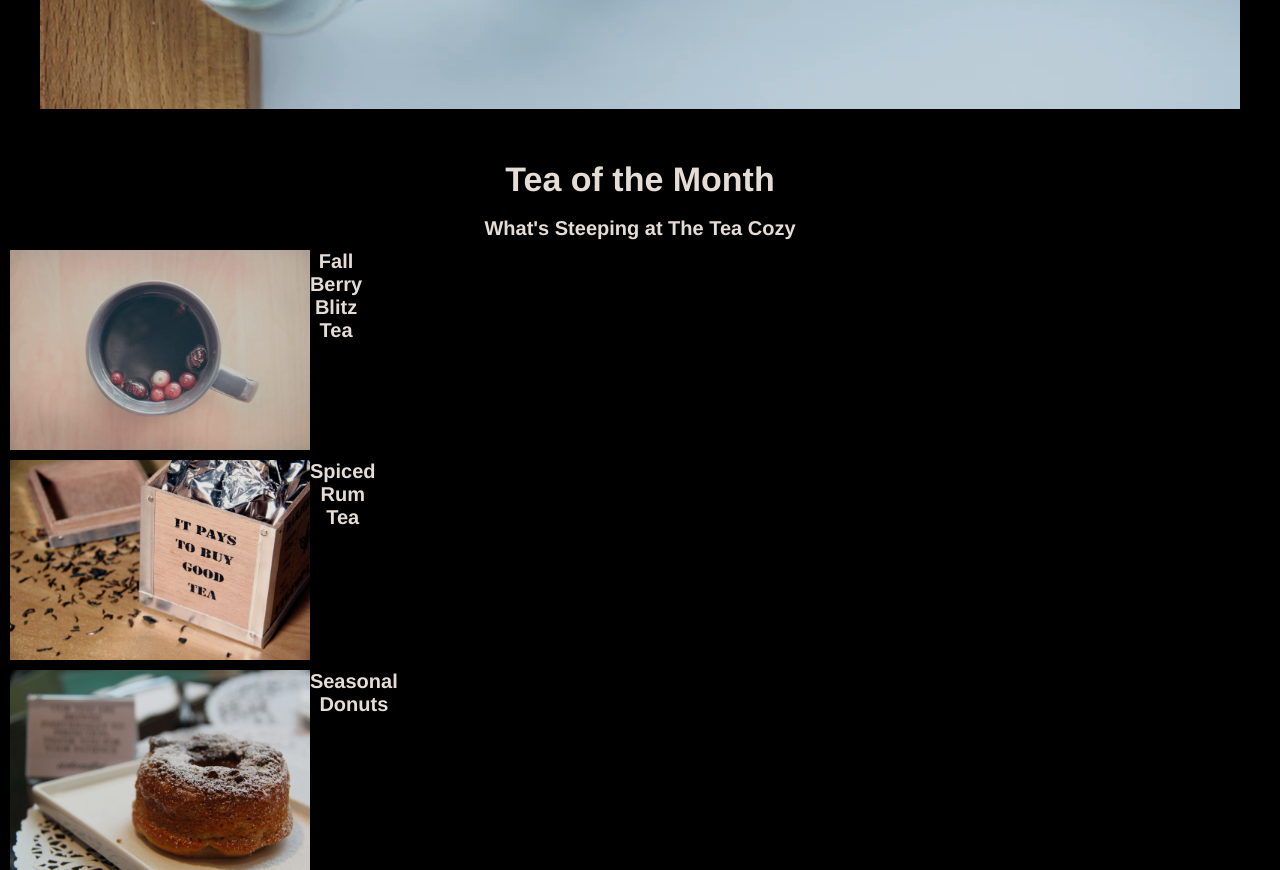
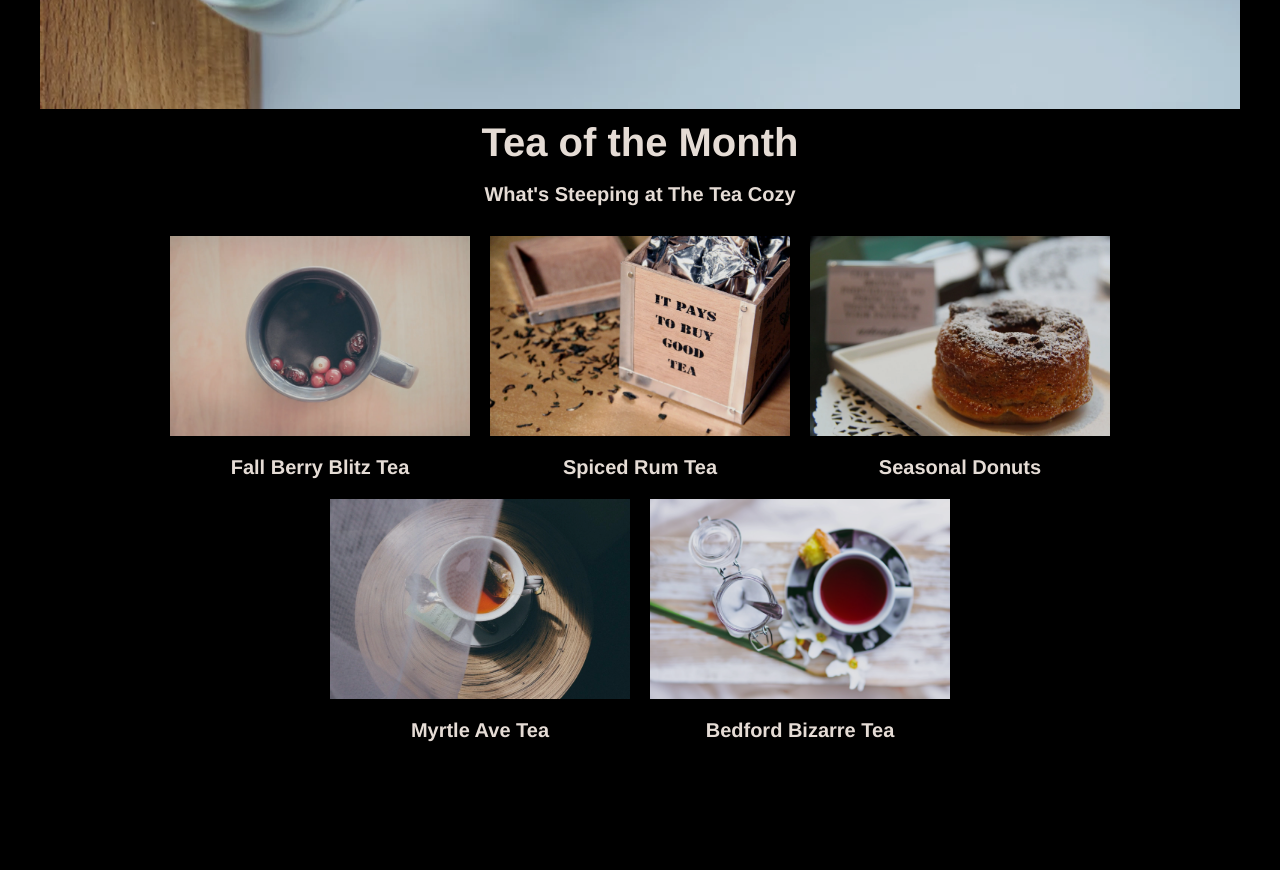
Before and after one commit to CH-MinuteMaker/Project-7---Tea-Cozy, a plain HTML site: page index.html in a window 1280 px wide. Shown: the part 660-1530 px from the top of the page. After the commit the page ends 1412 px from the top, so only its background shows below. Drawn offline with Linux system fonts and the light colour scheme.

Commit message:
completed month section

```diff
--- a/index.html
+++ b/index.html
@@ -32,6 +32,7 @@
             <h4>What's Steeping at The Tea Cozy</h4>
         </div>
 
+        <div class="monthly-container">
             <div class="categories">
                 <img src="./Images/img-berryblitz.webp" alt="Berry Blitz Tea drink">
                 <h4>Fall Berry Blitz Tea</h4>
@@ -46,6 +47,18 @@
                 <img src="./Images/img-donut.webp" alt="Seasonal Donut">
                 <h4>Seasonal Donuts</h4>
             </div>
+
+            <div class="categories">
+                <img src="./Images/img-myrtle-ave.webp" alt="Myrtle Ave Tea">
+                <h4>Myrtle Ave Tea</h4>
+            </div>
+
+            <div class="categories">
+                <img src="./Images/img-bedford-bizarre.webp" alt="Bedford Bizarre Tea">
+                <h4>Bedford Bizarre Tea</h4>
+            </div>
+
+        </div>
     </section>
 
 
--- a/styles.css
+++ b/styles.css
@@ -14,17 +14,17 @@ body {
 
 p {
     color: seashell;
-    font-size: 22px;
+    font-size: 2px;
 }
 
 h2 {
     color: seashell;
-    font-size: 34px;
+    font-size: 2.5em;
 }
 
 h4 {
     color: seashell;
-    font-size: 20px;
+    font-size: 1.25em;
 }
 
 /* Header and Navbar */
@@ -99,13 +99,31 @@ header {
 
 .monthly {
     position: relative;
-    top: 15%;
+    width: 100%;
+    top: 10%;
     text-align: center;
 }
 
-.categories {
+.monthly .heading {
+    margin-bottom: 20px;
+}
+
+.monthly-container {
+    margin-top: 20px;
+    margin: auto;
+    max-width: 1000px;
     display: flex;
+    justify-content: center;
+    align-items: center;
+    flex-wrap: wrap;
+}
+
+.categories img {
+    height: 200px;
     width: 300px;
-    height: 200px;
     margin: 10px;
 }
+
+.categories h4 {
+    margin: 10px 0px;
+}
```
Lines whose indentation alone changed are shown as unchanged.
